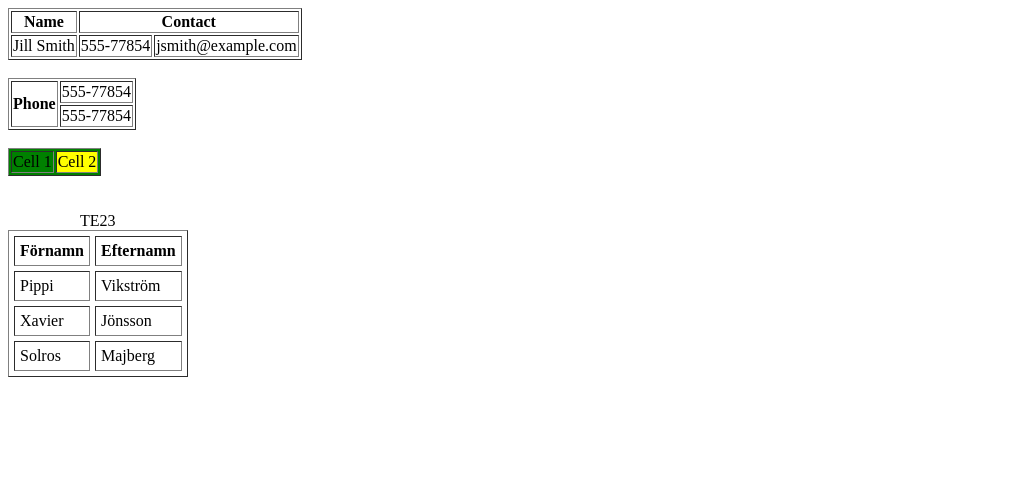
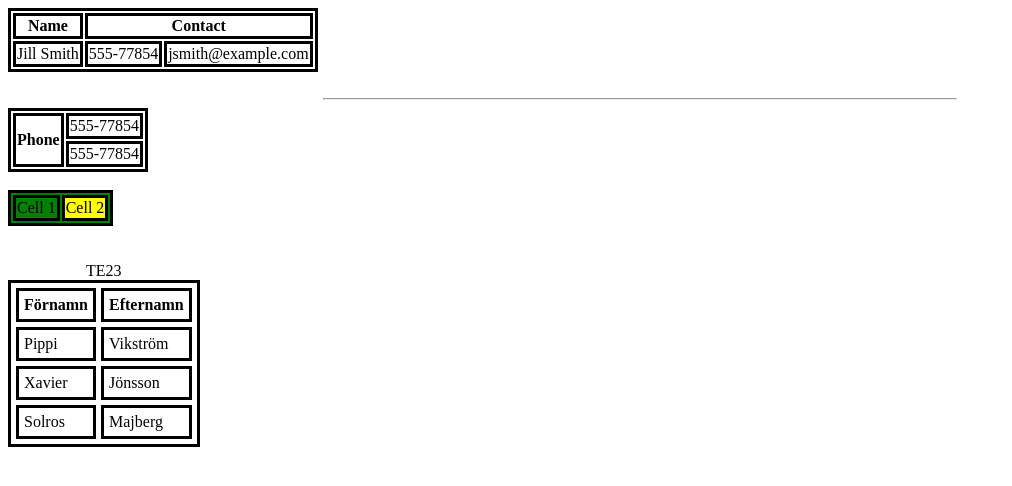
Before and after one commit to HampusEriksson/Webbutveckling-1, a plain HTML site: page tabeller.html in a window 1280 px wide. Shown: the whole page, without its empty margins (0-1012 px from the left). Drawn offline with Linux system fonts and the light colour scheme.

Commit message:
Update tabeller.html

```diff
--- a/tabeller.html
+++ b/tabeller.html
@@ -2,10 +2,13 @@
 <html>
 <head>
 <meta charset="UTF-8">
-<title></title>
+<style>table, tr, th, td{
+  border:3px solid black;
+}</style>
+<title>Tabels</title>
 </head>
 <body>
-<table border = "1">
+<table>
     <tr>
       <th>Name</th>
       <th colspan="2">Contact</th>
@@ -17,8 +20,8 @@
     </tr>
   </table>
   <br>
-
-  <table border = "1">
+<hr width="50%">
+  <table >
     <tr>
       <th rowspan="2">Phone</th>
       <td >555-77854</td>
@@ -29,7 +32,7 @@
   </table>
 
 <br>
-<table border = "1" bgcolor="green">
+<table bgcolor="green">
 
     <tr>
         <td>Cell 1</td>
@@ -37,11 +40,11 @@
     </tr>
 </table>
 <br><br>
-<table border = "1" cellpadding ="5" cellspacing="5">
+<table  cellpadding ="5" cellspacing="5">
 <caption>TE23</caption>
   <tr>
-      <th>Förnamn</td>
-      <th>Efternamn</td>
+      <th>Förnamn</th>
+      <th>Efternamn</th>
   </tr>
   <tr>
     <td>Pippi</td>
```
